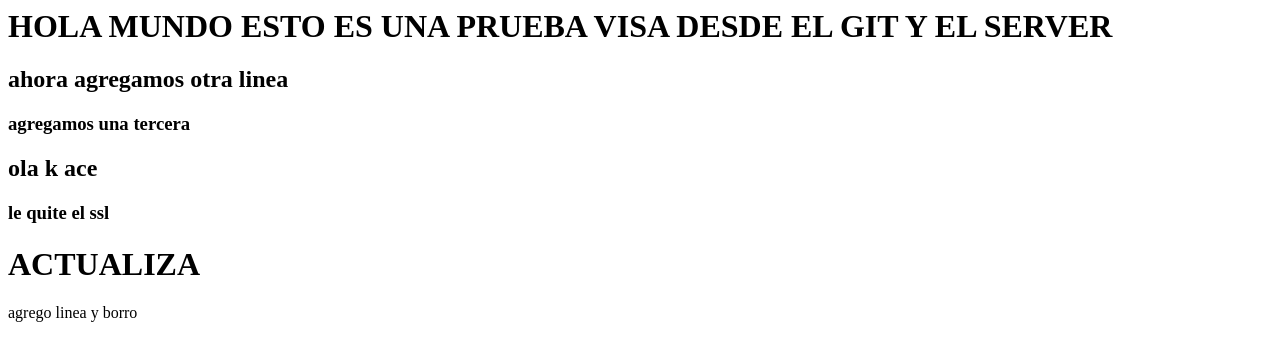
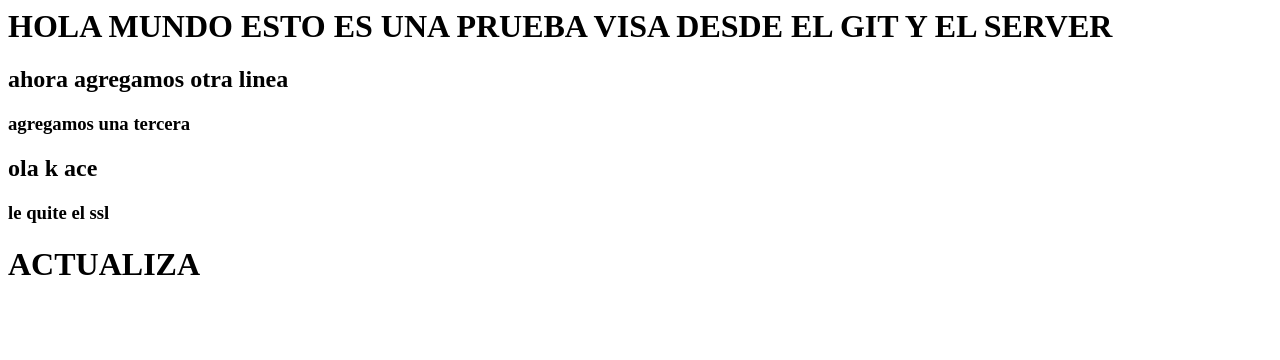
Before and after one commit to superrobert17/WebFactory, a plain HTML site: page index.html in a window 1280 px wide. Drawn offline with Linux system fonts and the light colour scheme.

Commit message:
borre el parrafo

```diff
--- a/index.html
+++ b/index.html
@@ -9,8 +9,3 @@
 <h3>le quite el ssl</h3>
 
 <h1>ACTUALIZA</h1>
-
-<p>
-
-	agrego linea y borro
-</p>
```
